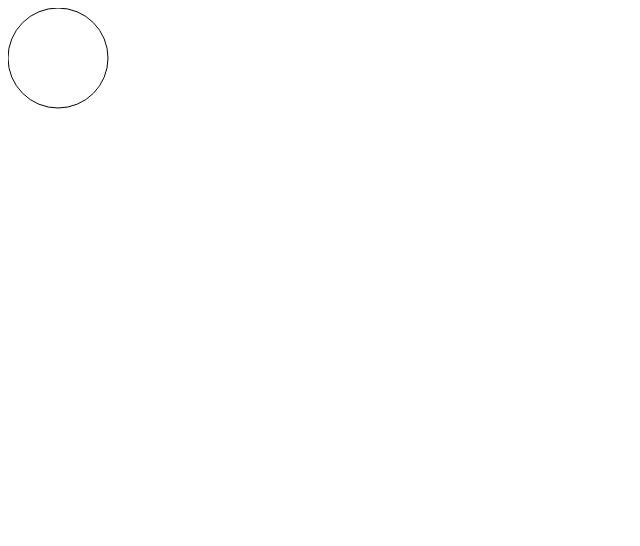
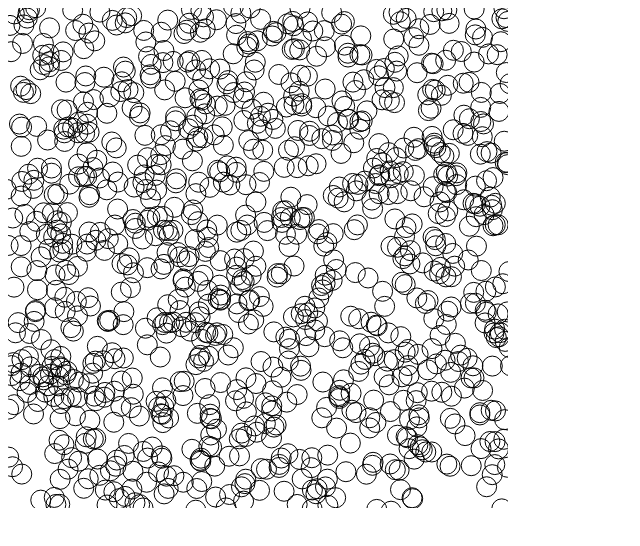
Before and after one commit to tmpvar/gamehackday-06-25-11, a website: page perf-test/index.html in a window 1280 px wide. Shown: the whole page, without its empty margins (0-640 px from the left). Drawn offline with Linux system fonts and the light colour scheme; animation ran at ten frames a second.

Commit message:
Bouncing balls

```diff
--- a/perf-test/index.html
+++ b/perf-test/index.html
@@ -11,7 +11,35 @@
                 <script type="text/javascript">
 
                 var paper = new Raphael("target", 500,500)
-                paper.circle(50,50,50)
+                NUM_CIRCLES=1000
+                circles = []
+
+                for(var i = 0; i < NUM_CIRCLES; i ++) {
+                        var x = Math.random() * 500
+                        var y = Math.random() * 500
+                        var dx = Math.random() * 10 - 5;
+                        var dy = Math.random() * 10 - 5;
+                        circles.push({
+                                el: paper.circle(x,y,10),
+                                dx: dx,
+                                dy: dy
+                        });
+                }
+
+                setInterval(function() {
+                        console.log('test')
+                        for(var i = 0; i < NUM_CIRCLES; i ++) {
+                               circles[i].el.attr({
+                                       cx: circles[i].el.attr('cx') + circles[i].dx,
+                                       cy: circles[i].el.attr('cy') + circles[i].dy,
+                               })
+
+                               if (circles[i].el.attr('cx') < 0) circles[i].dx = -circles[i].dx;
+                               if (circles[i].el.attr('cx') > 500) circles[i].dx = -circles[i].dx;
+                               if (circles[i].el.attr('cy') < 0) circles[i].dy = -circles[i].dy;
+                               if (circles[i].el.attr('cy') > 500) circles[i].dy = -circles[i].dy;
+                        }
+                },33)
 
                 </script>
 
```
